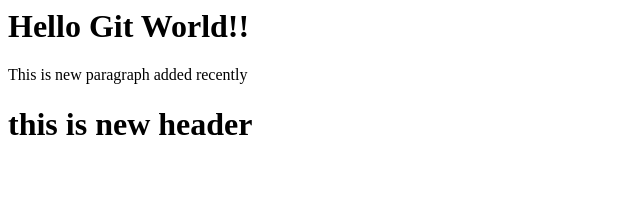
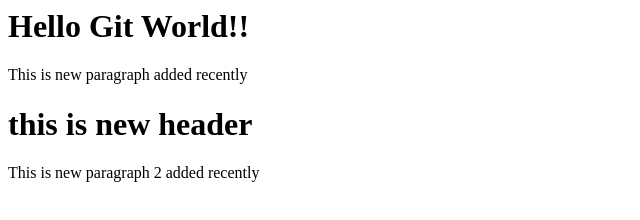
Before and after one commit to PalakJethani/gitgithubmasterclass, a plain HTML site: page index.html in a window 1280 px wide. Shown: the whole page, without its empty margins (0-640 px from the left). Drawn offline with Linux system fonts and the light colour scheme.

Commit message:
added file changes from local

```diff
--- a/index.html
+++ b/index.html
@@ -1,3 +1,4 @@
 <h1> Hello Git World!!</h1>
 <p>This is new paragraph added recently</p>
 <h1>this is new header</h1>
+<p>This is new paragraph 2 added recently</p>
```
